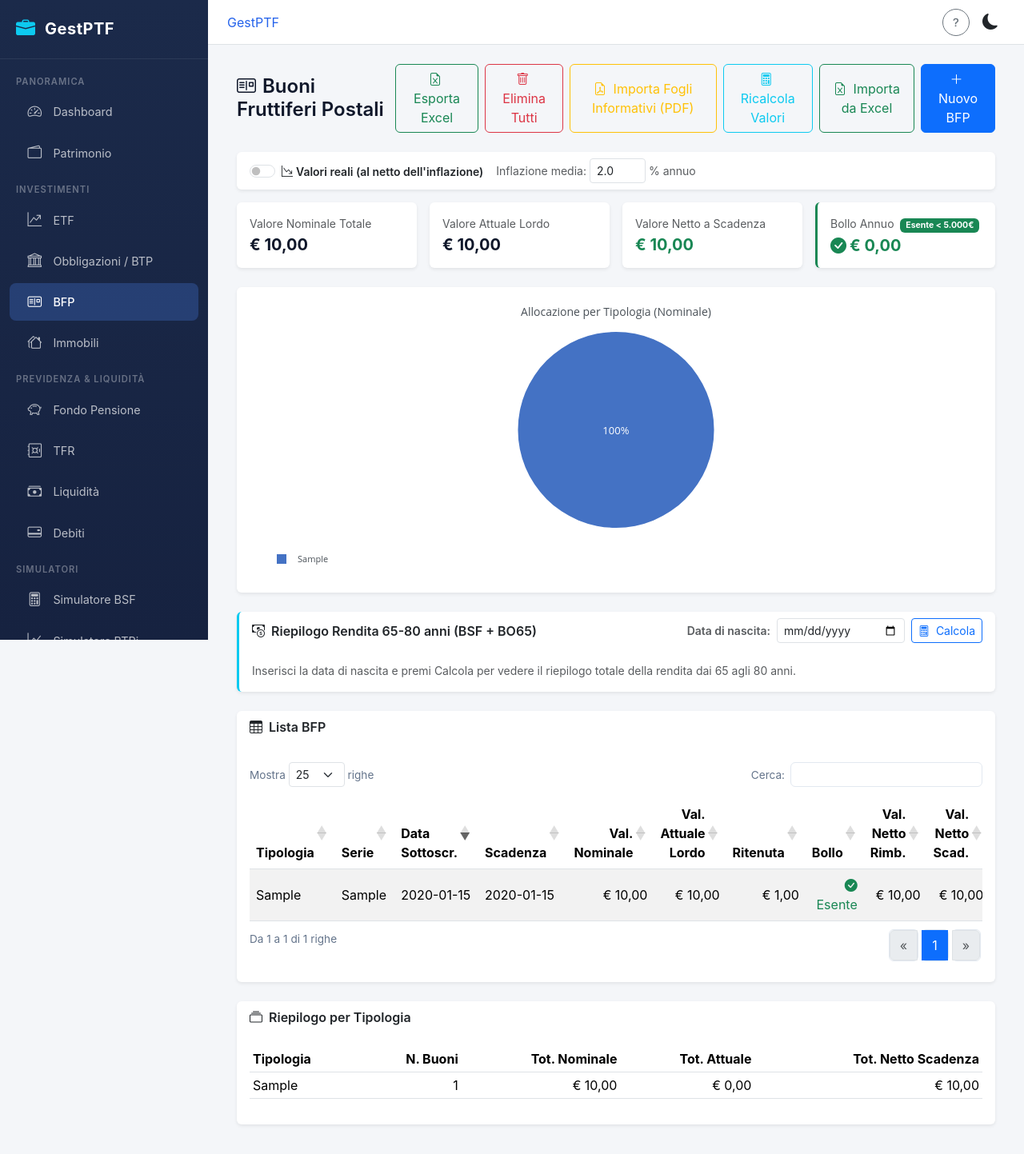
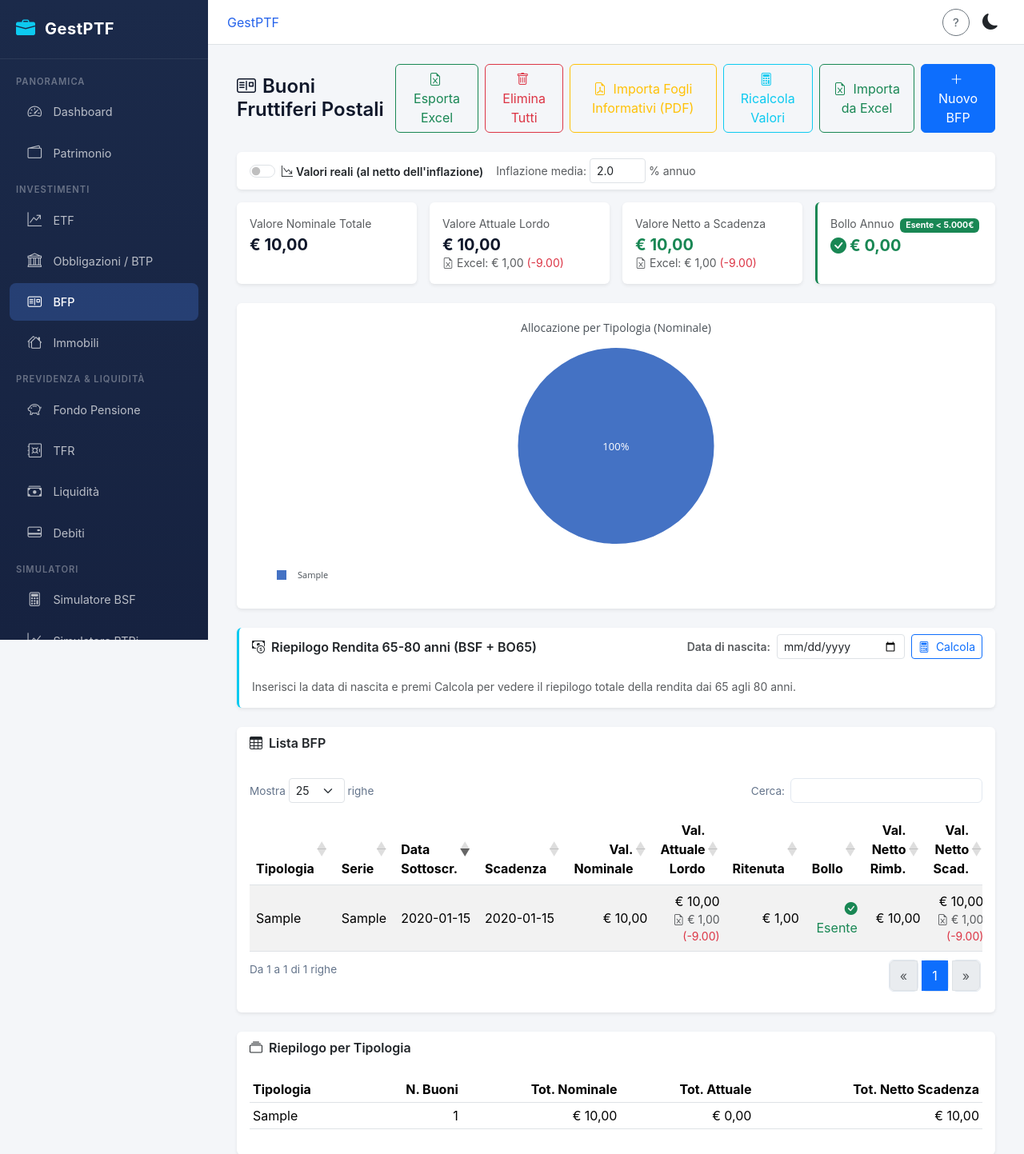
Before and after one commit to nemorfol/gestptf, a Flask app: page /bfp/ in a window 1280 px wide. Shown: the top 1443 px of the page at 80% size. Run offline with Flask 3, Linux system fonts and the light colour scheme; data comes from the database, SQL or seed files in the repository; tables that the repository leaves empty hold one stand-in row (values such as "Sample post"); lists and menus that the app fills with data are empty; some libraries are stand-ins or nearby versions.

Commit message:
Store imported BFP values for comparison with calculated ones
The BFP page recalculates all values on every load using internal
PDF coefficient tables, overwriting the values just imported from
the Poste RPOL Excel. When the two diverged it was impossible to
see the original.

Add four imp_* columns (imp_lordo_attuale, imp_rimborso_netto,
imp_lordo_scadenza, imp_netto_scadenza) to the bfp table with an
automatic ALTER TABLE migration for existing DBs. The Excel import
populates them once and they survive subsequent recalculations.

Summary cards and table rows show the imported value below the
calculated one with a signed delta when the two differ by more
than 1 cent, so it is immediately clear whether the calculator
matches Poste or not.

Also: the BFP route now falls back to the data_nascita parameter
stored in the DB if not passed in the query string. Without this
the BSF/BO65 maturity calculations could not use Tabella A.

Co-Authored-By: Claude Opus 4.7 <noreply@anthropic.com>

```diff
--- a/database.py
+++ b/database.py
@@ -133,7 +133,11 @@ def init_db():
             ritenuta_scadenza REAL DEFAULT 0,
             valore_netto_scadenza REAL DEFAULT 0,
             regolato_su TEXT,
-            note TEXT
+            note TEXT,
+            imp_lordo_attuale REAL,
+            imp_rimborso_netto REAL,
+            imp_lordo_scadenza REAL,
+            imp_netto_scadenza REAL
         );
 
         CREATE TABLE IF NOT EXISTS immobili (
@@ -298,6 +302,13 @@ def init_db():
 
     conn.commit()
 
+    # Migration: add imp_* columns to existing bfp table if missing
+    existing_cols = {row[1] for row in conn.execute("PRAGMA table_info(bfp)").fetchall()}
+    for col in ("imp_lordo_attuale", "imp_rimborso_netto", "imp_lordo_scadenza", "imp_netto_scadenza"):
+        if col not in existing_cols:
+            conn.execute(f"ALTER TABLE bfp ADD COLUMN {col} REAL")
+    conn.commit()
+
     # Auto-import BFP coefficients from PDF if table is empty
     count = conn.execute("SELECT COUNT(*) FROM bfp_coefficienti").fetchone()[0]
     if count == 0:
--- a/routes/bfp.py
+++ b/routes/bfp.py
@@ -24,8 +24,10 @@ bfp_bp = Blueprint("bfp_bp", __name__, url_prefix="/bfp")
 @bfp_bp.route("/", methods=["GET"])
 def index():
     """Render the BFP page with all records, riepilogo, and summary."""
-    # Recalculate all BFP values to today before displaying
-    data_nascita = request.args.get("data_nascita")
+    # Recalculate all BFP values to today before displaying.
+    # data_nascita: query string overrides, fallback to parametri DB.
+    from services.simulatore_service import get_parametro
+    data_nascita = request.args.get("data_nascita") or get_parametro("data_nascita")
     calcola_tutti_bfp(data_nascita=data_nascita)
     records_raw = get_all_bfp()
     records = [dict(r) for r in records_raw] if records_raw and not isinstance(records_raw, dict) else []
--- a/services/bfp_service.py
+++ b/services/bfp_service.py
@@ -118,7 +118,7 @@ def get_bfp_riepilogo():
 
 
 def get_bfp_summary():
-    """Returns overall BFP totals."""
+    """Returns overall BFP totals (calculated and imported from Excel)."""
     try:
         db = get_db()
         row = db.execute(
@@ -126,6 +126,9 @@ def get_bfp_summary():
                       SUM(valore_lordo_attuale) as totale_attuale,
                       SUM(valore_rimborso_netto) as totale_rimborso_netto,
                       SUM(valore_netto_scadenza) as totale_netto_scadenza,
+                      SUM(COALESCE(imp_lordo_attuale, 0)) as totale_imp_attuale,
+                      SUM(COALESCE(imp_netto_scadenza, 0)) as totale_imp_netto_scadenza,
+                      SUM(CASE WHEN imp_lordo_attuale IS NOT NULL THEN 1 ELSE 0 END) as count_imp,
                       COUNT(*) as totale_count
                FROM bfp"""
         ).fetchone()
@@ -265,6 +268,12 @@ def import_bfp_from_excel(filepath):
             if not record.get("tipologia"):
                 continue
 
+            # Save imported values into imp_* columns so they survive recalculation
+            record["imp_lordo_attuale"] = record.get("valore_lordo_attuale")
+            record["imp_rimborso_netto"] = record.get("valore_rimborso_netto")
+            record["imp_lordo_scadenza"] = record.get("valore_lordo_scadenza")
+            record["imp_netto_scadenza"] = record.get("valore_netto_scadenza")
+
             columns = ", ".join(record.keys())
             placeholders = ", ".join(["?"] * len(record))
             db.execute(
--- a/templates/bfp.html
+++ b/templates/bfp.html
@@ -62,6 +62,17 @@
                 <div class="card-body">
                     <p class="text-muted mb-1 small">Valore Attuale Lordo</p>
                     <h5 class="mb-0 fw-bold">{{ summary.totale_attuale|currency if summary else '—' }}</h5>
+                    {% if summary and summary.count_imp and summary.count_imp > 0 %}
+                    <small class="text-muted d-block" title="Valore importato dall'Excel di Poste">
+                        <i class="bi bi-file-earmark-excel me-1"></i>Excel: {{ summary.totale_imp_attuale|currency }}
+                        {% set diff_att = summary.totale_imp_attuale - summary.totale_attuale %}
+                        {% if diff_att != 0 %}
+                        <span class="{{ 'text-success' if diff_att > 0 else 'text-danger' }}">
+                            ({{ '%+.2f'|format(diff_att) }})
+                        </span>
+                        {% endif %}
+                    </small>
+                    {% endif %}
                 </div>
             </div>
         </div>
@@ -70,6 +81,17 @@
                 <div class="card-body">
                     <p class="text-muted mb-1 small">Valore Netto a Scadenza</p>
                     <h5 class="mb-0 fw-bold text-success" id="summaryNettoScadenza" data-value="{{ summary.totale_netto_scadenza if summary else 0 }}">{{ summary.totale_netto_scadenza|currency if summary else '—' }}</h5>
+                    {% if summary and summary.count_imp and summary.count_imp > 0 %}
+                    <small class="text-muted d-block" title="Valore importato dall'Excel di Poste">
+                        <i class="bi bi-file-earmark-excel me-1"></i>Excel: {{ summary.totale_imp_netto_scadenza|currency }}
+                        {% set diff_sc = summary.totale_imp_netto_scadenza - summary.totale_netto_scadenza %}
+                        {% if diff_sc != 0 %}
+                        <span class="{{ 'text-success' if diff_sc > 0 else 'text-danger' }}">
+                            ({{ '%+.2f'|format(diff_sc) }})
+                        </span>
+                        {% endif %}
+                    </small>
+                    {% endif %}
                 </div>
             </div>
         </div>
@@ -150,13 +172,35 @@
                             <td>{{ bfp.data_sottoscrizione|date }}</td>
                             <td>{{ bfp.scadenza }}</td>
                             <td class="text-end">{{ bfp.valore_nominale|currency }}</td>
-                            <td class="text-end">{{ bfp.valore_lordo_attuale|currency }}</td>
+                            <td class="text-end">
+                                {{ bfp.valore_lordo_attuale|currency }}
+                                {% if bfp.imp_lordo_attuale is not none %}
+                                    {% set diff = bfp.imp_lordo_attuale - (bfp.valore_lordo_attuale or 0) %}
+                                    {% if diff|abs > 0.01 %}
+                                    <small class="d-block text-muted" title="Valore importato dall'Excel di Poste">
+                                        <i class="bi bi-file-earmark-excel"></i> {{ bfp.imp_lordo_attuale|currency }}
+                                        <span class="{{ 'text-success' if diff > 0 else 'text-danger' }}">({{ '%+.2f'|format(diff) }})</span>
+                                    </small>
+                                    {% endif %}
+                                {% endif %}
+                            </td>
                             <td class="text-end">{{ bfp.ritenuta_fiscale|currency }}</td>
                             <td class="text-end {% if bfp.bollo_annuo == 0 %}text-success{% endif %}">
                                 {% if bfp.bollo_annuo == 0 %}<i class="bi bi-check-circle-fill text-success" title="Esente < 5.000€"></i> Esente{% else %}{{ bfp.bollo_annuo|currency }}{% endif %}
                             </td>
                             <td class="text-end defl-cell" data-value="{{ bfp.valore_rimborso_netto or 0 }}" data-scadenza="{{ bfp.scadenza or '' }}">{{ bfp.valore_rimborso_netto|currency }}</td>
-                            <td class="text-end defl-cell" data-value="{{ bfp.valore_netto_scadenza or 0 }}" data-scadenza="{{ bfp.scadenza or '' }}">{{ bfp.valore_netto_scadenza|currency }}</td>
+                            <td class="text-end defl-cell" data-value="{{ bfp.valore_netto_scadenza or 0 }}" data-scadenza="{{ bfp.scadenza or '' }}">
+                                {{ bfp.valore_netto_scadenza|currency }}
+                                {% if bfp.imp_netto_scadenza is not none %}
+                                    {% set diff_s = bfp.imp_netto_scadenza - (bfp.valore_netto_scadenza or 0) %}
+                                    {% if diff_s|abs > 0.01 %}
+                                    <small class="d-block text-muted" title="Valore importato dall'Excel di Poste">
+                                        <i class="bi bi-file-earmark-excel"></i> {{ bfp.imp_netto_scadenza|currency }}
+                                        <span class="{{ 'text-success' if diff_s > 0 else 'text-danger' }}">({{ '%+.2f'|format(diff_s) }})</span>
+                                    </small>
+                                    {% endif %}
+                                {% endif %}
+                            </td>
                             <td>
                                 <div class="btn-group btn-group-sm">
                                     <button class="btn btn-outline-success{% if not bfp.has_coefficienti %} disabled{% endif %}"
```
